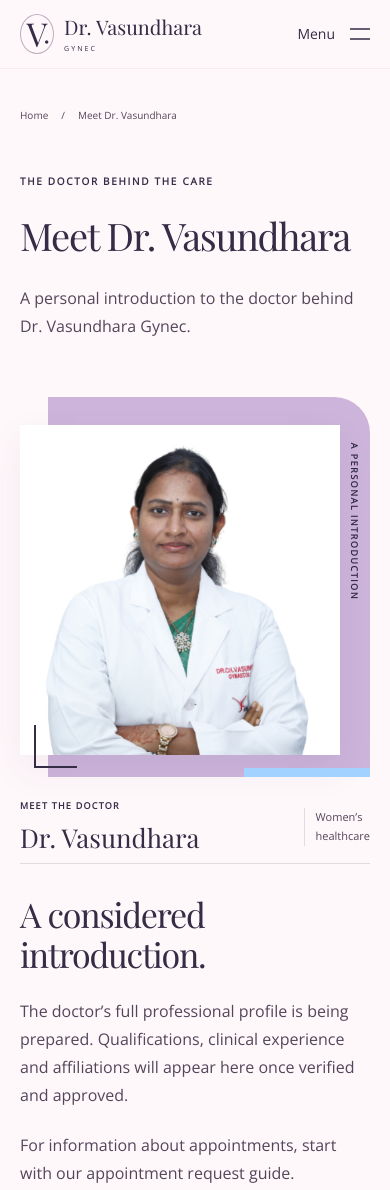
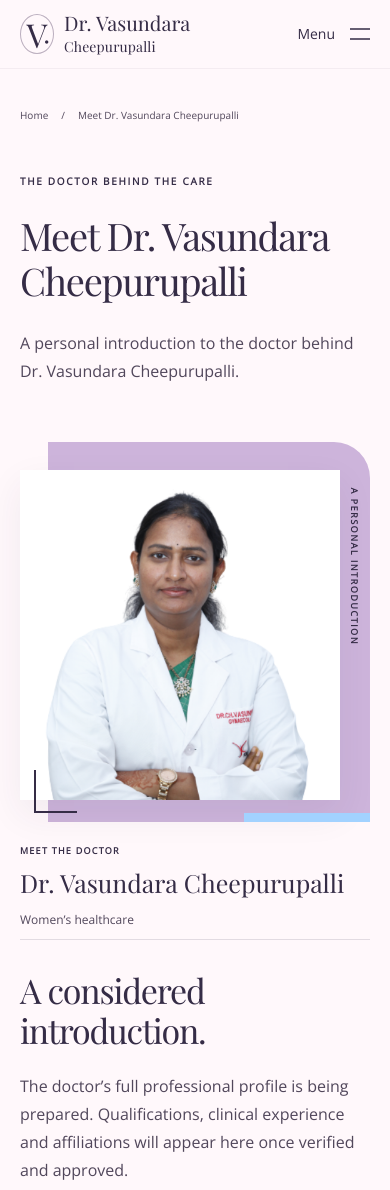
Before and after one commit to reddyprasadkv-sunsolv/drvasundara, an Astro site: page /about in a window 390 px wide. Shown: the top 1190 px of the page. Built offline with nearby package versions, Linux system fonts and the light colour scheme; Astro itself is replaced by a stand-in of ours.

Commit message:
Use verified name Dr. Vasundara Cheepurupalli throughout the website

```diff
--- a/src/components/layout/Footer.astro
+++ b/src/components/layout/Footer.astro
@@ -6,7 +6,7 @@ import { site, navigation } from '../../config/site';
   <div class="container footer-grid">
     <div>
       <a class="footer-brand" href="/">
-        Dr. Vasundhara<small>GYNEC</small>
+        Dr. Vasundara<small class="brand-surname">Cheepurupalli</small>
       </a>
       <p>
         A thoughtful space for
--- a/src/components/layout/Header.astro
+++ b/src/components/layout/Header.astro
@@ -15,7 +15,7 @@ const path =
         V<span>·</span>
       </span>
       <span>
-        Dr. Vasundhara<small>GYNEC</small>
+        Dr. Vasundara<small class="brand-surname">Cheepurupalli</small>
       </span>
     </a>
     <nav class="desktop-nav" aria-label="Main navigation">
--- a/src/components/medical/AppointmentSection.astro
+++ b/src/components/medical/AppointmentSection.astro
@@ -12,7 +12,10 @@ import Botanical from '../ui/Botanical.astro';
         <br />
         <em>a conversation.</em>
       </h2>
-      <p>Take the first step towards a consultation with Dr. Vasundhara.</p>
+      <p>
+        Take the first step towards a consultation with Dr. Vasundara
+        Cheepurupalli.
+      </p>
     </div>
     <div class="appointment-action">
       <AppointmentCTA light />
--- a/src/components/medical/DoctorPortrait.astro
+++ b/src/components/medical/DoctorPortrait.astro
@@ -21,7 +21,7 @@ interface Props {
       {site.doctor.portraitApproved ? (
         <Image
           src={doctor}
-          alt="Dr. Vasundhara"
+          alt="Dr. Vasundara Cheepurupalli"
           widths={[360, 540, 720]}
           sizes="(max-width: 600px) 80vw, (max-width: 850px) 40vw, 420px"
           loading={Astro.props.small ? 'lazy' : 'eager'}
@@ -31,7 +31,7 @@ interface Props {
       ) : (
         <div class="portrait-neutral">
           <span aria-hidden="true">V.</span>
-          <p>Dr. Vasundhara</p>
+          <p>Dr. Vasundara Cheepurupalli</p>
         </div>
       )}
     </div>
@@ -40,7 +40,7 @@ interface Props {
   <figcaption class="portrait-signature">
     <div>
       <span class="eyebrow">MEET THE DOCTOR</span>
-      <span class="portrait-name">Dr. Vasundhara</span>
+      <span class="portrait-name">Dr. Vasundara Cheepurupalli</span>
     </div>
     <span class="portrait-caption-detail">
       Women’s
--- a/src/components/seo/Meta.astro
+++ b/src/components/seo/Meta.astro
@@ -34,7 +34,7 @@ const canonical = new URL(pathname, site.url).href;
 />
 <meta
   property="og:image:alt"
-  content="Dr. Vasundhara Gynec — Thoughtful care for every stage of womanhood"
+  content="Dr. Vasundara Cheepurupalli — Thoughtful care for every stage of womanhood"
 />
 <meta name="twitter:card" content="summary_large_image" />
 <meta name="twitter:title" content={title} />
--- a/src/config/site.ts
+++ b/src/config/site.ts
@@ -1,11 +1,11 @@
 export const site = {
-  name: 'Dr. Vasundhara Gynec',
+  name: 'Dr. Vasundara Cheepurupalli',
   url: 'https://drvasundaragynec.com',
   description:
-    'A thoughtful introduction to Dr. Vasundhara Gynec and women’s healthcare. Explore the practice and appointment request information.',
+    'A thoughtful introduction to Dr. Vasundara Cheepurupalli and women’s healthcare. Explore the practice and appointment request information.',
   // Add only clinic-verified information. Empty fields are never rendered.
   doctor: {
-    name: 'Dr. Vasundhara',
+    name: 'Dr. Vasundara Cheepurupalli',
     qualifications: [] as string[],
     specialization: '',
     experience: '',
--- a/src/layouts/Page.astro
+++ b/src/layouts/Page.astro
@@ -10,7 +10,7 @@ interface Props {
 }
 const {
   title,
-  eyebrow = 'DR. VASUNDHARA GYNEC',
+  eyebrow = 'DR. VASUNDARA CHEEPURUPALLI',
   description,
   noindex,
 } = Astro.props;
--- a/src/pages/about.astro
+++ b/src/pages/about.astro
@@ -5,9 +5,9 @@ import { site } from '../config/site';
 ---
 
 <Page
-  title="Meet Dr. Vasundhara"
+  title="Meet Dr. Vasundara Cheepurupalli"
   eyebrow="THE DOCTOR BEHIND THE CARE"
-  description="A personal introduction to the doctor behind Dr. Vasundhara Gynec."
+  description="A personal introduction to the doctor behind Dr. Vasundara Cheepurupalli."
 >
   <div class="about-grid">
     <DoctorPortrait small />
--- a/src/pages/index.astro
+++ b/src/pages/index.astro
@@ -64,7 +64,7 @@ import { site } from '../config/site';
     </div>
   </div>
   <section class="welcome container" aria-labelledby="welcome-title">
-    <span class="eyebrow">WELCOME TO DR. VASUNDHARA GYNEC</span>
+    <span class="eyebrow">WELCOME TO DR. VASUNDARA CHEEPURUPALLI</span>
     <div class="welcome-layout">
       <h2 id="welcome-title">
         A little understanding.
@@ -78,7 +78,7 @@ import { site } from '../config/site';
           This is a place to begin yours.
         </p>
         <p>
-          Welcome to Dr. Vasundhara Gynec. Explore an introduction to the
+          Welcome to Dr. Vasundara Cheepurupalli. Explore an introduction to the
           doctor, learn about the practice, and find the information you need
           before requesting an appointment.
         </p>
@@ -111,7 +111,7 @@ import { site } from '../config/site';
         {site.doctor.experience && <p>{site.doctor.experience}</p>}
         <p>
           {site.doctor.clinicalApproach ||
-            'Choosing a doctor is a personal decision. Get to know Dr. Vasundhara through her profile as verified professional information becomes available.'}
+            'Choosing a doctor is a personal decision. Get to know Dr. Vasundara Cheepurupalli through her profile as verified professional information becomes available.'}
         </p>
         <a class="text-link" href="/about/">
           Meet the Doctor <span aria-hidden="true">↗</span>
--- a/src/styles/global.css
+++ b/src/styles/global.css
@@ -1991,3 +1991,52 @@ h3 {
     gap: 10px;
   }
 }
+
+/* Full professional name remains readable in compact brand and portrait layouts. */
+.brand .brand-surname,
+.footer-brand .brand-surname {
+  font-family: var(--font-serif);
+  font-size: 16px;
+  letter-spacing: 0.01em;
+  margin-top: 4px;
+  line-height: 1.3;
+}
+.portrait-signature > div {
+  min-width: 0;
+  flex: 1;
+}
+.portrait-name {
+  font-size: 25px;
+  line-height: 1.4;
+}
+.portrait-caption-detail {
+  flex-shrink: 0;
+}
+@media (max-width: 850px) {
+  .portrait-name {
+    font-size: 21px;
+  }
+  .brand .brand-surname {
+    font-size: 14px;
+  }
+}
+@media (max-width: 600px) {
+  .portrait-signature {
+    flex-direction: column;
+    align-items: flex-start;
+    gap: 10px;
+  }
+  .portrait-name {
+    font-size: 25px;
+  }
+  .portrait-caption-detail {
+    border: 0;
+    padding: 0;
+  }
+  .portrait-caption-detail br {
+    display: none;
+  }
+  .portrait-caption-detail {
+    font-size: 12px;
+  }
+}
```
Also changed, not shown: .github/pages-deployment-request.json, public/images/social-preview.png, public/images/social-preview.svg.
